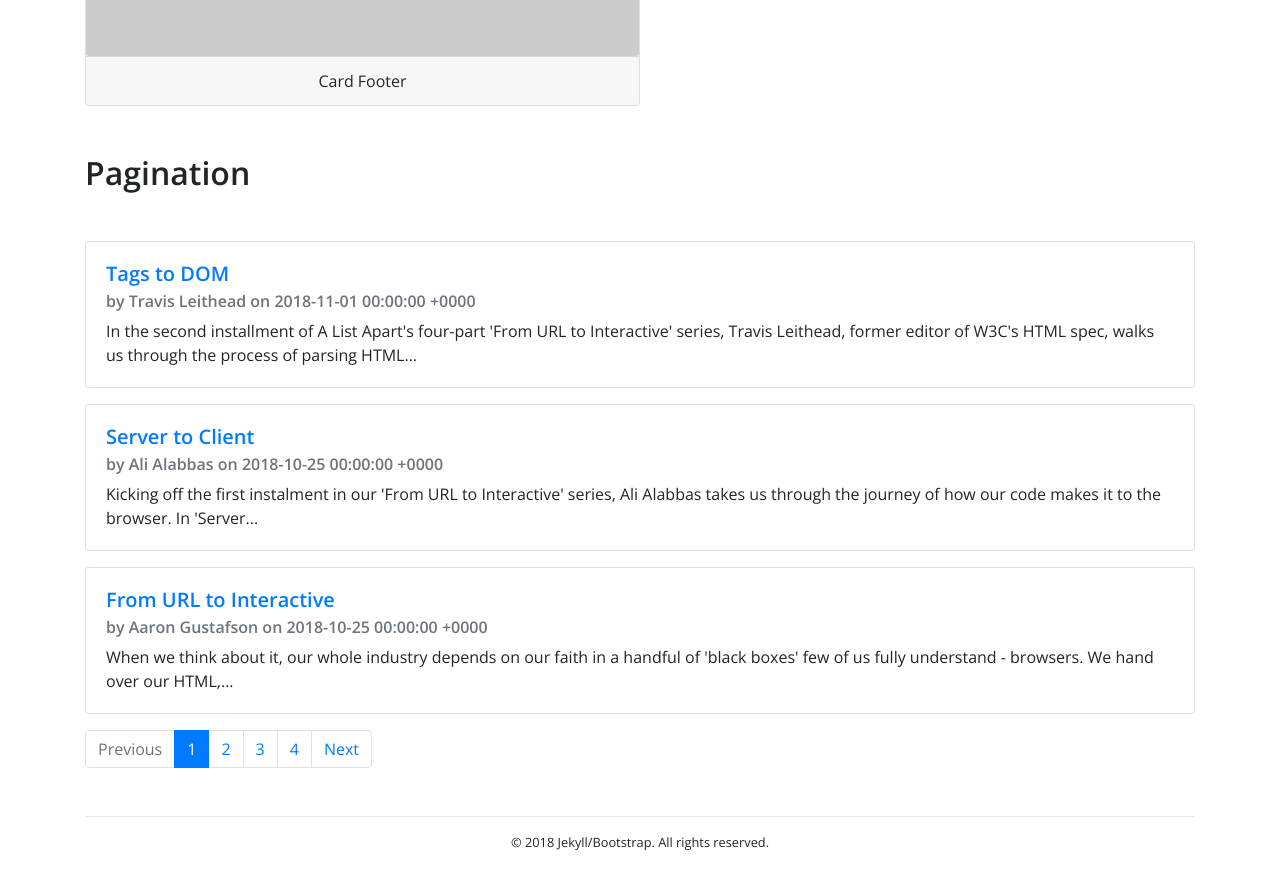
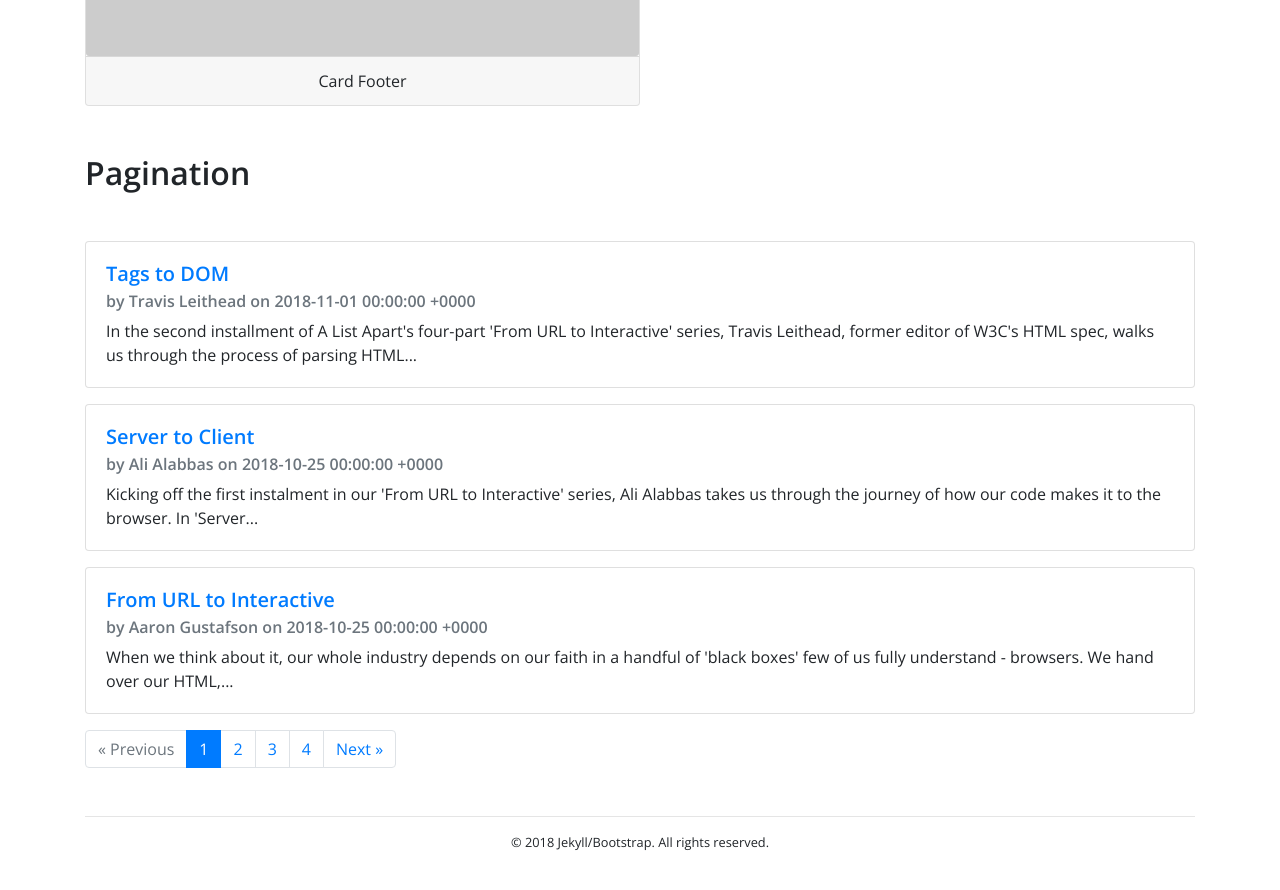
Before and after one commit to robertlove/jekyll-bootstrap, a Jekyll site: the page built from index.html, in a window 1280 px wide and 900 px high, scrolled down 2373 px. Shown: the top 890 px of the window. Built offline with Jekyll 4.4.1, drawn with Linux system fonts in a browser that asks for light colours; the list of posts is cut into pages by our own code.

Commit message:
Ability to customise prev and next text

```diff
--- a/_includes/components/pagination.html
+++ b/_includes/components/pagination.html
@@ -1,13 +1,24 @@
+{% assign prev = "Previous" %}
+{% assign next = "Next" %}
+
+{% if include.prev %}
+  {% assign prev = include.prev %}
+{% endif %}
+
+{% if include.next %}
+  {% assign next = include.next %}
+{% endif %}
+
 {% if paginator.total_pages > 1 %}
   <nav aria-label="Pagination">
     <ul class="pagination">
       {% if paginator.previous_page %}
         <li class="page-item">
-          <a class="page-link" href="{{ paginator.previous_page_path | relative_url }}">Previous</a>
+          <a class="page-link" href="{{ paginator.previous_page_path | relative_url }}">{{ include.prev }}</a>
         </li>
       {% else %}
         <li class="page-item disabled">
-          <span class="page-link" tabindex="-1">Previous</span>
+          <span class="page-link" tabindex="-1">{{ include.prev }}</span>
         </li>
       {% endif %}
       {% for page in (1..paginator.total_pages) %}
@@ -23,11 +34,11 @@
       {% endfor %}
       {% if paginator.next_page %}
         <li class="page-item">
-          <a class="page-link" href="{{ paginator.next_page_path | relative_url }}">Next</a>
+          <a class="page-link" href="{{ paginator.next_page_path | relative_url }}">{{ include.next }}</a>
         </li>
       {% else %}
         <li class="page-item disabled">
-          <span class="page-link" tabindex="-1">Next</span>
+          <span class="page-link" tabindex="-1">{{ include.next }}</span>
         </li>
       {% endif %}
     </ul>
--- a/index.html
+++ b/index.html
@@ -93,4 +93,7 @@ list_group:
   </div>
 {% endfor %}
 
-{% include components/pagination.html %}
+{% include components/pagination.html
+  prev="&laquo; Previous"
+  next="Next &raquo;"
+%}
```
